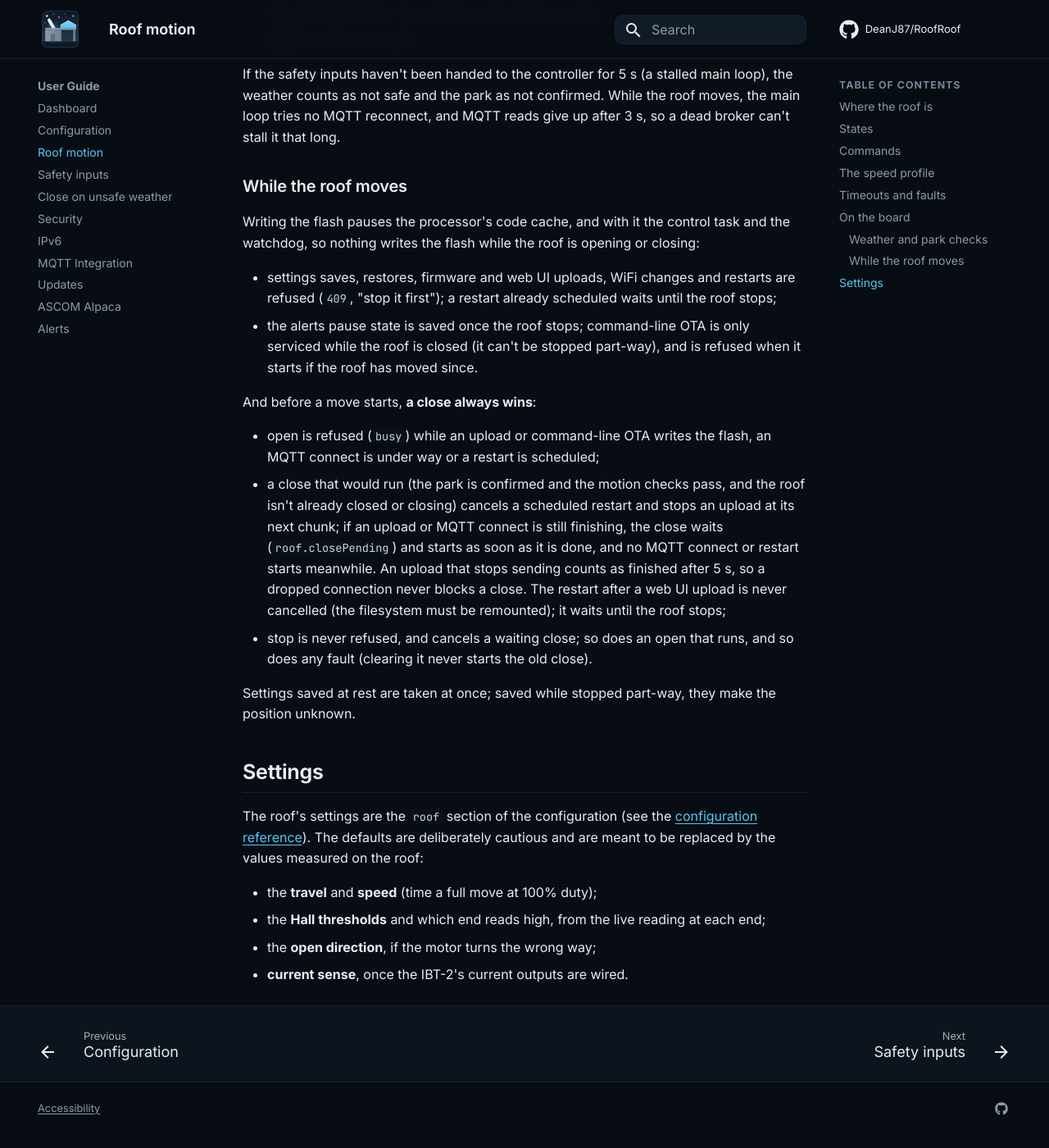
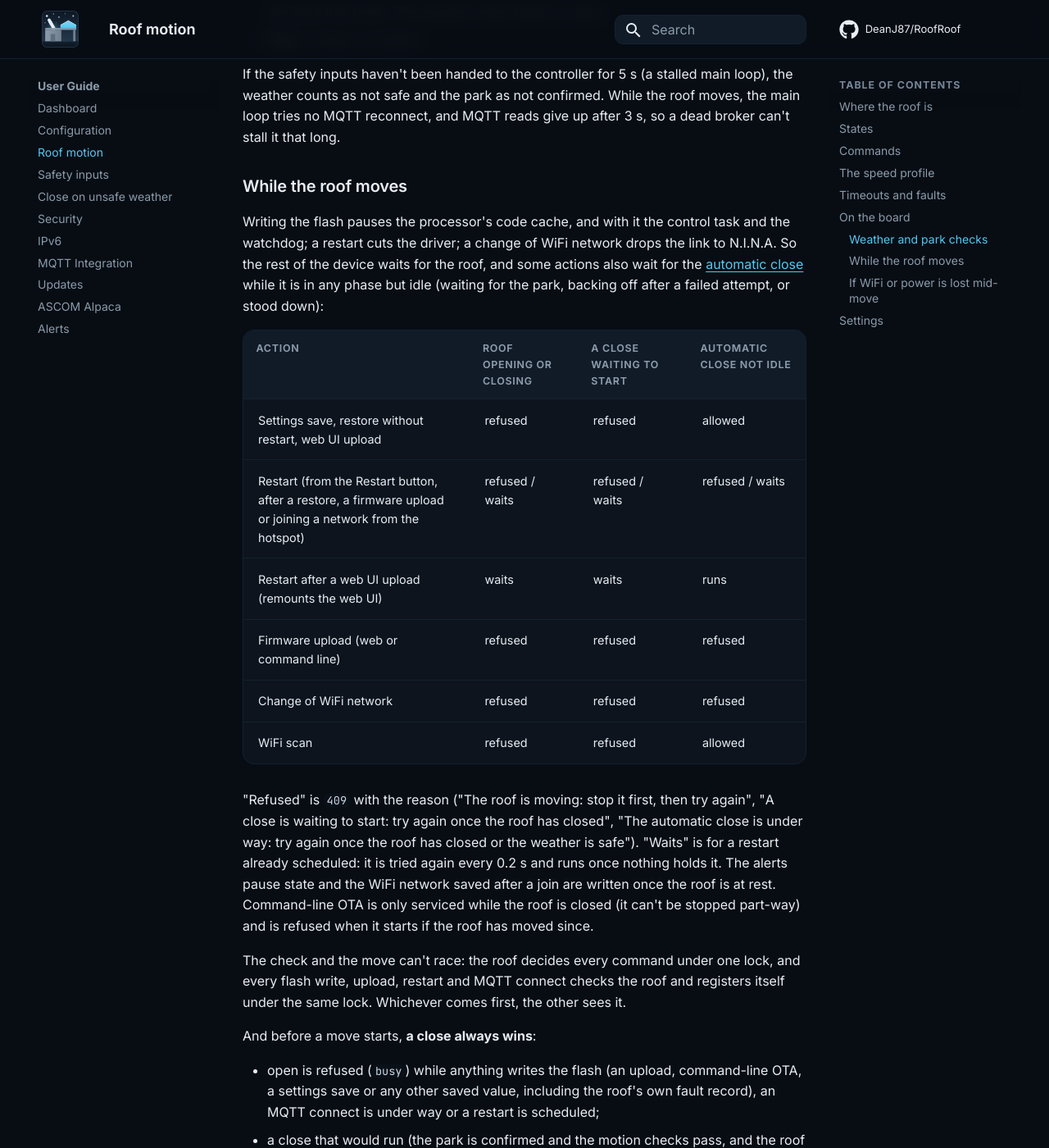
Before and after one commit to DeanJ87/RoofRoof, an MkDocs documentation site: the page built from docs/user-guide/roof-motion.md, in a window 1280 px wide and 1400 px high, scrolled down 5331 px. Shown: the whole window at 82% size. Built offline with MkDocs 1.6.1 and Material for MkDocs 9.7.7, drawn with Linux system fonts in a browser that asks for light colours; some of the changed text lies outside the part shown.

Commit message:
010: docs - hold table, OTA, first setup, MQTT, REST and OpenAPI

```diff
--- a/docs/user-guide/roof-motion.md
+++ b/docs/user-guide/roof-motion.md
@@ -195,27 +195,61 @@ long.
 ### While the roof moves
 
 Writing the flash pauses the processor's code cache, and with it the control task and the
-watchdog, so nothing writes the flash while the roof is opening or closing:
+watchdog; a restart cuts the driver; a change of WiFi network drops the link to N.I.N.A. So the
+rest of the device waits for the roof, and some actions also wait for the
+[automatic close](close-on-unsafe.md) while it is in any phase but idle (waiting for the park,
+backing off after a failed attempt, or stood down):
 
-- settings saves, restores, firmware and web UI uploads, WiFi changes and restarts are refused
-  (`409`, "stop it first"); a restart already scheduled waits until the roof stops;
-- the alerts pause state is saved once the roof stops; command-line OTA is only serviced while the
-  roof is closed (it can't be stopped part-way), and is refused when it starts if the roof has
-  moved since.
+| Action | Roof opening or closing | A close waiting to start | Automatic close not idle |
+|---|---|---|---|
+| Settings save, restore without restart, web UI upload | refused | refused | allowed |
+| Restart (from the Restart button, after a restore, a firmware upload or joining a network from the hotspot) | refused / waits | refused / waits | refused / waits |
+| Restart after a web UI upload (remounts the web UI) | waits | waits | runs |
+| Firmware upload (web or command line) | refused | refused | refused |
+| Change of WiFi network | refused | refused | refused |
+| WiFi scan | refused | refused | allowed |
+
+"Refused" is `409` with the reason ("The roof is moving: stop it first, then try again", "A close
+is waiting to start: try again once the roof has closed", "The automatic close is under way: try
+again once the roof has closed or the weather is safe"). "Waits" is for a restart already
+scheduled: it is tried again every 0.2 s and runs once nothing holds it. The alerts pause state
+and the WiFi network saved after a join are written once the roof is at rest. Command-line OTA is
+only serviced while the roof is closed (it can't be stopped part-way) and is refused when it
+starts if the roof has moved since.
+
+The check and the move can't race: the roof decides every command under one lock, and every flash
+write, upload, restart and MQTT connect checks the roof and registers itself under the same lock.
+Whichever comes first, the other sees it.
 
 And before a move starts, **a close always wins**:
 
-- open is refused (`busy`) while an upload or command-line OTA writes the flash, an MQTT connect is
-  under way or a restart is scheduled;
+- open is refused (`busy`) while anything writes the flash (an upload, command-line OTA, a
+  settings save or any other saved value, including the roof's own fault record), an MQTT connect
+  is under way or a restart is scheduled;
 - a close that would run (the park is confirmed and the motion checks pass, and the roof isn't
   already closed or closing) cancels a scheduled restart and stops an upload at its next chunk; if
-  an upload or MQTT connect is still finishing, the close waits (`roof.closePending`) and starts as
-  soon as it is done, and no MQTT connect or restart starts meanwhile. An upload that stops sending
-  counts as finished after 5 s, so a dropped connection never blocks a close. The restart after a
-  web UI upload is never cancelled (the filesystem must be remounted); it waits until the roof
-  stops;
+  an upload, a flash write or an MQTT connect is still finishing, the close waits
+  (`roof.closePending`) and starts as soon as it is done, and no MQTT connect or restart starts
+  meanwhile. An upload that stops sending counts as finished after 5 s, so a dropped connection
+  never blocks a close. The restart after a web UI upload is never cancelled (the filesystem must
+  be remounted); it waits until the roof stops;
+- once a restart has passed its last check, open and close are refused ("The device is
+  restarting") for the moment before the reset;
 - stop is never refused, and cancels a waiting close; so does an open that runs, and so does any
   fault (clearing it never starts the old close).
+
+### If WiFi or power is lost mid-move
+
+- **WiFi lost.** The move carries on under the control task, which doesn't depend on WiFi: it ends
+  on its magnet or at its timeout. An open stops as soon as the weather can't be confirmed safe; a
+  close stops with a `parkInterlock` fault as soon as N.I.N.A. can't confirm the park (constitution
+  II). The device keeps trying the saved network; the setup hotspot only opens at start-up.
+- **Power lost or a reset** (brown-out, crash, watchdog). The driver's enable line has a pull-down,
+  so the motor stops at once and the worm gear holds the roof. After the restart the position is
+  unknown unless a magnet is read, nothing moves by itself, and a latched fault is still latched.
+  The log names the reason for the reset (power-on, brown-out, software restart, crash, watchdog).
+  An automatic close that was running counts as a failed close and is tried again after its
+  back-off.
 
 Settings saved at rest are taken at once; saved while stopped part-way, they make the position
 unknown.
```
Also changed, not shown: CHANGELOG.md (+1 -0 lines), docs/api/rest.md (+8 -8 lines), docs/development/heritage.md (+2 -2 lines), docs/getting-started/first-setup.md (+5 -2 lines), docs/user-guide/mqtt.md (+2 -2 lines), docs/user-guide/ota.md (+3 -0 lines), docs/api/openapi.json, 1 other file.
